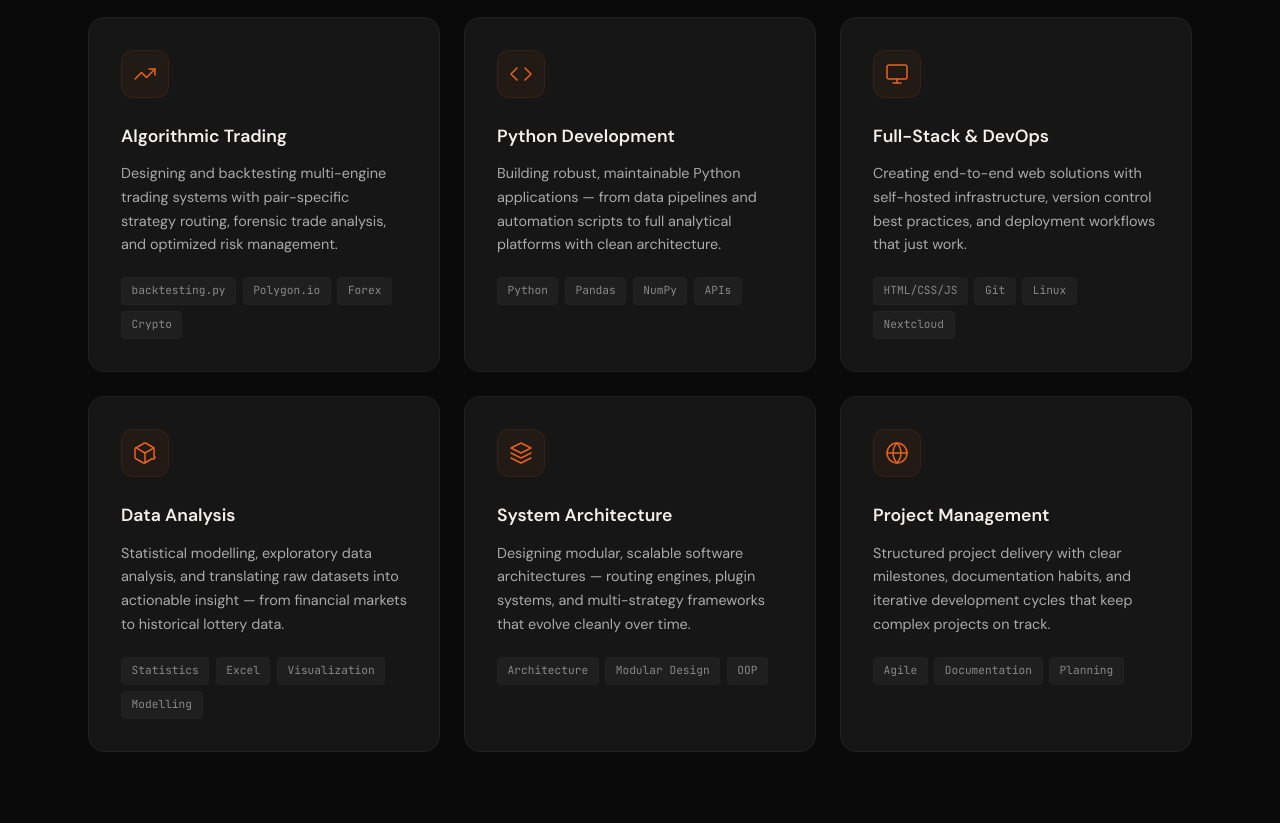
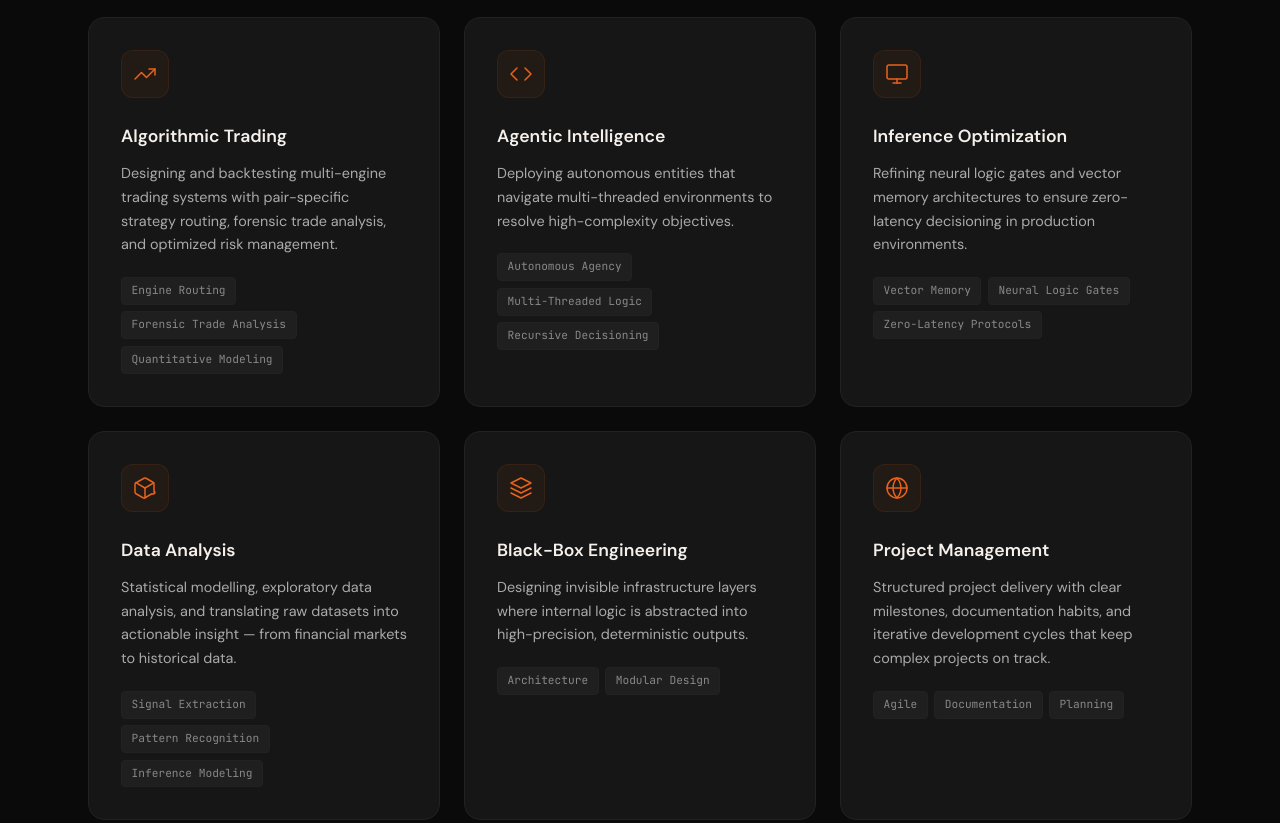
Before and after one commit to pmncoelho/pmncoelho.github.io, a plain HTML site: page index.html in a window 1280 px wide. Shown: the part 1300-2123 px from the top of the page. Drawn offline with nearby package versions, Linux system fonts and the light colour scheme.

Commit message:
Update homepage copy — rebrand to Autonomous Systems Architect
Co-Authored-By: Claude Opus 4.6 <noreply@anthropic.com>

```diff
--- a/index.html
+++ b/index.html
@@ -3,8 +3,8 @@
 <head>
 <meta charset="UTF-8">
 <meta name="viewport" content="width=device-width, initial-scale=1.0">
-<title>Pedro Coelho — Software Developer</title>
-<meta name="description" content="Pedro Coelho — Software developer based in Lisbon, Portugal. Building robust systems with Python, algorithmic trading, and full-stack development.">
+<title>Pedro Coelho | Autonomous Systems Architect</title>
+<meta name="description" content="Pedro Coelho — Autonomous Systems Architect based in Lisbon. Engineering black-box logic, agentic orchestration, and high-concurrency trading infrastructure.">
 <link rel="preconnect" href="https://fonts.googleapis.com">
 <link rel="preconnect" href="https://fonts.gstatic.com" crossorigin>
 <link href="https://fonts.googleapis.com/css2?family=DM+Sans:ital,opsz,wght@0,9..40,300;0,9..40,400;0,9..40,500;0,9..40,600;0,9..40,700;1,9..40,400&family=JetBrains+Mono:wght@400;500&family=Playfair+Display:wght@700;800;900&display=swap" rel="stylesheet">
@@ -732,17 +732,16 @@
     <div class="hero-content">
       <div class="hero-badge">
         <span class="hero-badge-dot"></span>
-        Available for opportunities
+        System Status: Active
       </div>
 
       <h1 class="hero-title">
-        Building <span class="accent">reliable</span><br>software that<br>drives results.
+        UNSEEN<br><span class="accent">UNFAILING.</span>
       </h1>
 
       <p class="hero-subtitle">
-        Software developer based in Lisbon, Portugal. I specialize in Python systems,
-        algorithmic trading platforms, and full-stack solutions — turning complex problems
-        into clean, maintainable code.
+        Architecting <strong>Agentic Systems</strong> and <strong>Black-Box Logic</strong>.
+        Shifting the paradigm from manual computation to autonomous intelligence.
       </p>
 
       <div class="hero-actions">
@@ -777,8 +776,8 @@
           <svg width="18" height="18" viewBox="0 0 24 24" fill="none" stroke="currentColor" stroke-width="2"><polyline points="16,18 22,12 16,6"/><polyline points="8,6 2,12 8,18"/></svg>
         </div>
         <div>
-          <div class="float-label">Core Stack</div>
-          <div class="float-value">Python · Full-Stack</div>
+          <div class="float-label">Black-Box solutions</div>
+          <div class="float-value">High-complexity environments</div>
         </div>
       </div>
     </div>
@@ -790,12 +789,12 @@
   <div class="container">
     <div class="stats-grid reveal">
       <div class="stat-item">
-        <div class="stat-number">10+</div>
+        <div class="stat-number">20+</div>
         <div class="stat-label">Years of Experience</div>
       </div>
       <div class="stat-item">
-        <div class="stat-number">Python</div>
-        <div class="stat-label">Primary Language</div>
+        <div class="stat-number">Deterministic</div>
+        <div class="stat-label">Logic</div>
       </div>
       <div class="stat-item">
         <div class="stat-number">Lisbon</div>
@@ -829,24 +828,22 @@
         <h3>Algorithmic Trading</h3>
         <p>Designing and backtesting multi-engine trading systems with pair-specific strategy routing, forensic trade analysis, and optimized risk management.</p>
         <div class="feature-tags">
-          <span class="feature-tag">backtesting.py</span>
-          <span class="feature-tag">Polygon.io</span>
-          <span class="feature-tag">Forex</span>
-          <span class="feature-tag">Crypto</span>
-        </div>
+          <span class="feature-tag">Engine Routing</span>
+          <span class="feature-tag">Forensic Trade Analysis</span>
+          <span class="feature-tag">Quantitative Modeling</span>
+         </div>
       </div>
 
       <div class="feature-card reveal">
         <div class="feature-icon">
           <svg width="24" height="24" viewBox="0 0 24 24" fill="none" stroke="currentColor" stroke-width="1.5" stroke-linecap="round" stroke-linejoin="round"><polyline points="16,18 22,12 16,6"/><polyline points="8,6 2,12 8,18"/></svg>
         </div>
-        <h3>Python Development</h3>
-        <p>Building robust, maintainable Python applications — from data pipelines and automation scripts to full analytical platforms with clean architecture.</p>
+        <h3>Agentic Intelligence</h3>
+        <p>Deploying autonomous entities that navigate multi-threaded environments to resolve high-complexity objectives.</p>
         <div class="feature-tags">
-          <span class="feature-tag">Python</span>
-          <span class="feature-tag">Pandas</span>
-          <span class="feature-tag">NumPy</span>
-          <span class="feature-tag">APIs</span>
+          <span class="feature-tag">Autonomous Agency</span>
+          <span class="feature-tag">Multi-Threaded Logic</span>
+          <span class="feature-tag">Recursive Decisioning</span>
         </div>
       </div>
 
@@ -854,13 +851,12 @@
         <div class="feature-icon">
           <svg width="24" height="24" viewBox="0 0 24 24" fill="none" stroke="currentColor" stroke-width="1.5" stroke-linecap="round" stroke-linejoin="round"><rect x="2" y="3" width="20" height="14" rx="2" ry="2"/><line x1="8" y1="21" x2="16" y2="21"/><line x1="12" y1="17" x2="12" y2="21"/></svg>
         </div>
-        <h3>Full-Stack & DevOps</h3>
-        <p>Creating end-to-end web solutions with self-hosted infrastructure, version control best practices, and deployment workflows that just work.</p>
+        <h3>Inference Optimization</h3>
+        <p>Refining neural logic gates and vector memory architectures to ensure zero-latency decisioning in production environments.</p>
         <div class="feature-tags">
-          <span class="feature-tag">HTML/CSS/JS</span>
-          <span class="feature-tag">Git</span>
-          <span class="feature-tag">Linux</span>
-          <span class="feature-tag">Nextcloud</span>
+          <span class="feature-tag">Vector Memory</span>
+          <span class="feature-tag">Neural Logic Gates</span>
+		  <span class="feature-tag">Zero-Latency Protocols</span>
         </div>
       </div>
 
@@ -869,12 +865,11 @@
           <svg width="24" height="24" viewBox="0 0 24 24" fill="none" stroke="currentColor" stroke-width="1.5" stroke-linecap="round" stroke-linejoin="round"><path d="M21 16V8a2 2 0 00-1-1.73l-7-4a2 2 0 00-2 0l-7 4A2 2 0 002 8v8a2 2 0 001 1.73l7 4a2 2 0 002 0l7-4A2 2 0 0022 16z"/><polyline points="3.27,6.96 12,12.01 20.73,6.96"/><line x1="12" y1="22.08" x2="12" y2="12"/></svg>
         </div>
         <h3>Data Analysis</h3>
-        <p>Statistical modelling, exploratory data analysis, and translating raw datasets into actionable insight — from financial markets to historical lottery data.</p>
+        <p>Statistical modelling, exploratory data analysis, and translating raw datasets into actionable insight — from financial markets to historical data.</p>
         <div class="feature-tags">
-          <span class="feature-tag">Statistics</span>
-          <span class="feature-tag">Excel</span>
-          <span class="feature-tag">Visualization</span>
-          <span class="feature-tag">Modelling</span>
+          <span class="feature-tag">Signal Extraction</span>
+          <span class="feature-tag">Pattern Recognition</span>
+          <span class="feature-tag">Inference Modeling</span>
         </div>
       </div>
 
@@ -882,12 +877,11 @@
         <div class="feature-icon">
           <svg width="24" height="24" viewBox="0 0 24 24" fill="none" stroke="currentColor" stroke-width="1.5" stroke-linecap="round" stroke-linejoin="round"><path d="M12 2L2 7l10 5 10-5-10-5z"/><path d="M2 17l10 5 10-5"/><path d="M2 12l10 5 10-5"/></svg>
         </div>
-        <h3>System Architecture</h3>
-        <p>Designing modular, scalable software architectures — routing engines, plugin systems, and multi-strategy frameworks that evolve cleanly over time.</p>
+        <h3>Black-Box Engineering</h3>
+        <p>Designing invisible infrastructure layers where internal logic is abstracted into high-precision, deterministic outputs.</p>
         <div class="feature-tags">
           <span class="feature-tag">Architecture</span>
           <span class="feature-tag">Modular Design</span>
-          <span class="feature-tag">OOP</span>
         </div>
       </div>
 
```
